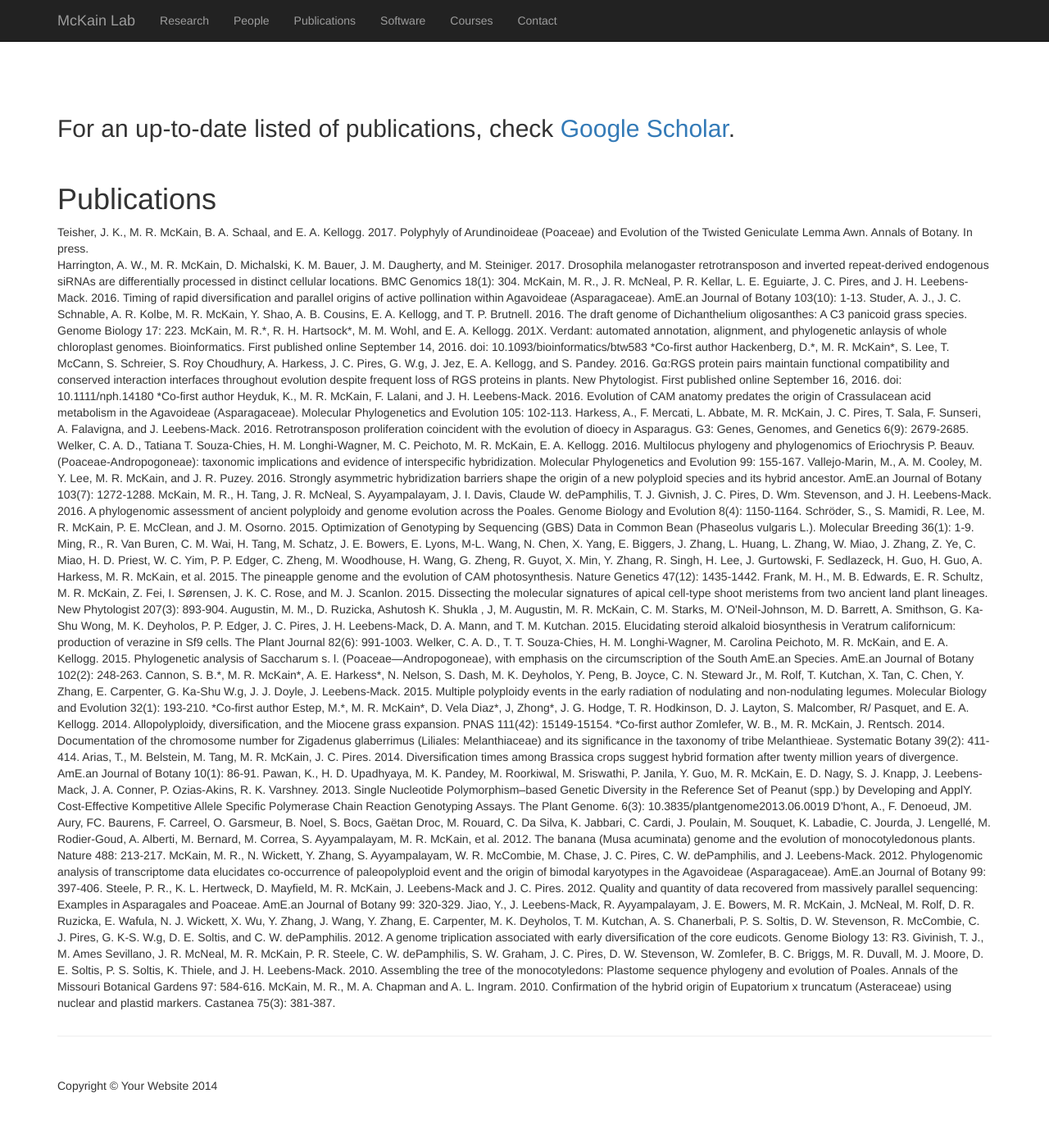
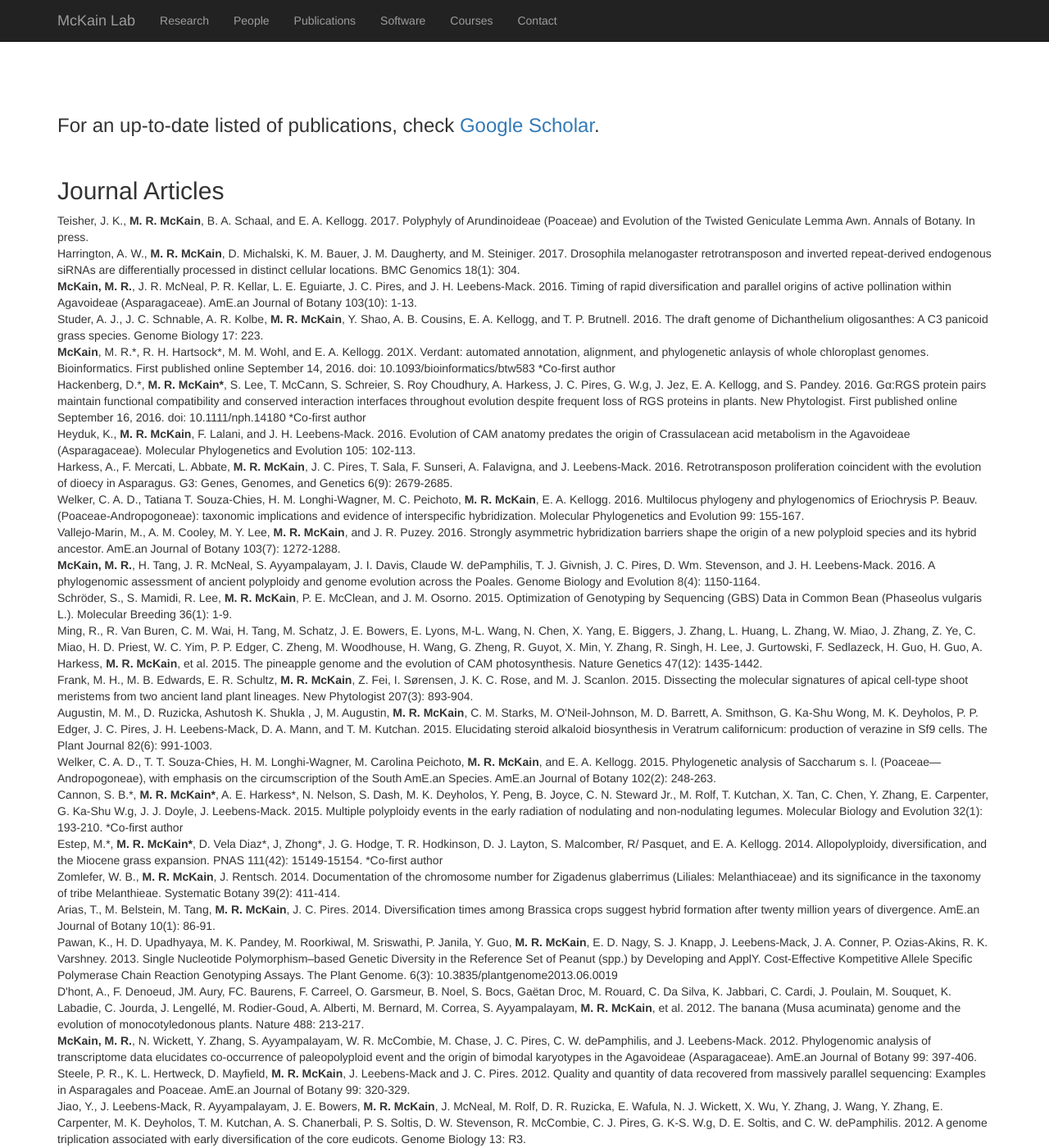
Before and after one commit to mrmckain/mrmckain.github.io, a Jekyll site: the page pubs.html, which Jekyll copies as it is, in a window 1280 px wide and 1400 px high. Shown: the whole window at 82% size. Built offline with Jekyll 4.4.1, drawn with Linux system fonts in a browser that asks for light colours; some of the changed text lies outside the part shown.

Commit message:
Spacing. Copyright change.

```diff
--- a/courses.html
+++ b/courses.html
@@ -103,7 +103,7 @@
         <footer>
             <div class="row">
                 <div class="col-lg-12">
-                    <p>Copyright &copy; Your Website 2014</p>
+                    <p>Copyright &copy; McKain Lab 2017</p>
                 </div>
             </div>
             <!-- /.row -->
--- a/index.html
+++ b/index.html
@@ -147,7 +147,7 @@
         <footer>
             <div class="row">
                 <div class="col-lg-12">
-                    <p>Copyright &copy; Your Website 2014</p>
+                    <p>Copyright &copy; McKain Lab 2017</p>
                 </div>
             </div>
             <!-- /.row -->
--- a/people.html
+++ b/people.html
@@ -91,7 +91,7 @@
 
         <div class="row">
             <div class="col-lg-12">
-               <br><img src="images/McKain_Picture.jpg" height="440" width="660">
+               <br><img src="images/McKain_Picture.jpg" height="320" width="480">
                <br>
                <h1>Principal Investigator</h1>
                <h2> Michael R. McKain, Ph.D.</h2>
@@ -106,7 +106,7 @@
         <footer>
             <div class="row">
                 <div class="col-lg-12">
-                    <p>Copyright &copy; Your Website 2014</p>
+                    <p>Copyright &copy; McKain Lab 2017</p>
                 </div>
             </div>
             <!-- /.row -->
--- a/pubs.html
+++ b/pubs.html
@@ -92,66 +92,66 @@
         <div class="row">
             <div class="col-lg-12">
                <br><br><br><br><br><br>
-               <h2>For an up-to-date listed of publications, check <a href="https://scholar.google.com/citations?user=bnUV-cwAAAAJ&hl=en">Google Scholar</a>.</h2>
+               <h3>For an up-to-date listed of publications, check <a href="https://scholar.google.com/citations?user=bnUV-cwAAAAJ&hl=en">Google Scholar</a>.</h3>
                <br>
-               <h1>Publications</h1>
-               <p>Teisher, J. K., M. R. McKain, B. A. Schaal, and E. A. Kellogg. 2017. Polyphyly of Arundinoideae (Poaceae) and Evolution of the Twisted Geniculate Lemma Awn. Annals of Botany.  In press.<br>
+               <h2>Journal Articles</h2>
+               <p>Teisher, J. K., <b>M. R. McKain</b>, B. A. Schaal, and E. A. Kellogg. 2017. Polyphyly of Arundinoideae (Poaceae) and Evolution of the Twisted Geniculate Lemma Awn. Annals of Botany.  In press.<br>
 
-Harrington, A. W., M. R. McKain, D. Michalski, K. M. Bauer, J. M. Daugherty, and M. Steiniger.  2017. Drosophila melanogaster retrotransposon and inverted repeat-derived endogenous siRNAs are differentially processed in distinct cellular locations. BMC Genomics 18(1): 304.
+Harrington, A. W., <b>M. R. McKain</b>, D. Michalski, K. M. Bauer, J. M. Daugherty, and M. Steiniger.  2017. Drosophila melanogaster retrotransposon and inverted repeat-derived endogenous siRNAs are differentially processed in distinct cellular locations. BMC Genomics 18(1): 304. <br>
 
-McKain, M. R., J. R. McNeal, P. R. Kellar, L. E. Eguiarte, J. C. Pires, and J. H. Leebens-Mack. 2016. Timing of rapid diversification and parallel origins of active pollination within Agavoideae (Asparagaceae). AmE.an Journal of Botany 103(10): 1-13.
+<b>McKain, M. R.</b>, J. R. McNeal, P. R. Kellar, L. E. Eguiarte, J. C. Pires, and J. H. Leebens-Mack. 2016. Timing of rapid diversification and parallel origins of active pollination within Agavoideae (Asparagaceae). AmE.an Journal of Botany 103(10): 1-13.<br>
 
-Studer, A. J., J.  C. Schnable, A. R. Kolbe, M. R. McKain, Y.  Shao, A. B. Cousins, E.  A. Kellogg, and T.  P. Brutnell. 2016. The draft genome of Dichanthelium oligosanthes: A C3 panicoid grass species. Genome Biology 17: 223.
+Studer, A. J., J.  C. Schnable, A. R. Kolbe, <b>M. R. McKain</b>, Y.  Shao, A. B. Cousins, E.  A. Kellogg, and T.  P. Brutnell. 2016. The draft genome of Dichanthelium oligosanthes: A C3 panicoid grass species. Genome Biology 17: 223.<br>
 
-McKain, M. R.*, R. H. Hartsock*, M.  M. Wohl, and E.  A. Kellogg. 201X. Verdant: automated annotation, alignment, and phylogenetic anlaysis of whole chloroplast genomes. Bioinformatics. First published online September 14, 2016. doi: 10.1093/bioinformatics/btw583
-*Co-first author
+<b>McKain</b>, M. R.*, R. H. Hartsock*, M.  M. Wohl, and E.  A. Kellogg. 201X. Verdant: automated annotation, alignment, and phylogenetic anlaysis of whole chloroplast genomes. Bioinformatics. First published online September 14, 2016. doi: 10.1093/bioinformatics/btw583
+*Co-first author<br>
 
-Hackenberg, D.*, M. R. McKain*, S. Lee, T. McCann, S. Schreier,  S. Roy Choudhury, A. Harkess, J. C. Pires, G. W.g, J.  Jez, E.  A. Kellogg, and S. Pandey. 2016. Gα:RGS protein pairs maintain functional compatibility and conserved interaction interfaces throughout evolution despite frequent loss of RGS proteins in plants. New Phytologist. First published online September 16, 2016. doi: 10.1111/nph.14180
-*Co-first author
+Hackenberg, D.*, <b>M. R. McKain*</b>, S. Lee, T. McCann, S. Schreier,  S. Roy Choudhury, A. Harkess, J. C. Pires, G. W.g, J.  Jez, E.  A. Kellogg, and S. Pandey. 2016. Gα:RGS protein pairs maintain functional compatibility and conserved interaction interfaces throughout evolution despite frequent loss of RGS proteins in plants. New Phytologist. First published online September 16, 2016. doi: 10.1111/nph.14180
+*Co-first author<br>
 
-Heyduk, K., M. R. McKain, F. Lalani, and J. H. Leebens-Mack. 2016. Evolution of CAM anatomy predates the origin of Crassulacean acid metabolism in the Agavoideae (Asparagaceae). Molecular Phylogenetics and Evolution 105: 102-113.
+Heyduk, K., <b>M. R. McKain</b>, F. Lalani, and J. H. Leebens-Mack. 2016. Evolution of CAM anatomy predates the origin of Crassulacean acid metabolism in the Agavoideae (Asparagaceae). Molecular Phylogenetics and Evolution 105: 102-113. <br>
 
-Harkess, A., F. Mercati, L. Abbate, M. R. McKain, J. C. Pires, T. Sala, F. Sunseri, A. Falavigna, and J. Leebens-Mack. 2016. Retrotransposon proliferation coincident with the evolution of dioecy in Asparagus. G3: Genes, Genomes, and Genetics 6(9): 2679-2685.
+Harkess, A., F. Mercati, L. Abbate, <b>M. R. McKain</b>, J. C. Pires, T. Sala, F. Sunseri, A. Falavigna, and J. Leebens-Mack. 2016. Retrotransposon proliferation coincident with the evolution of dioecy in Asparagus. G3: Genes, Genomes, and Genetics 6(9): 2679-2685.<br>
 
-Welker, C. A. D., Tatiana T. Souza-Chies, H. M. Longhi-Wagner, M. C. Peichoto, M. R. McKain, E.  A. Kellogg. 2016. Multilocus phylogeny and phylogenomics of Eriochrysis P. Beauv. (Poaceae-Andropogoneae): taxonomic implications and evidence of interspecific hybridization. Molecular Phylogenetics and Evolution 99: 155-167.
+Welker, C. A. D., Tatiana T. Souza-Chies, H. M. Longhi-Wagner, M. C. Peichoto, <b>M. R. McKain</b>, E.  A. Kellogg. 2016. Multilocus phylogeny and phylogenomics of Eriochrysis P. Beauv. (Poaceae-Andropogoneae): taxonomic implications and evidence of interspecific hybridization. Molecular Phylogenetics and Evolution 99: 155-167.<br>
 
-Vallejo-Marin, M., A. M. Cooley, M. Y. Lee, M. R. McKain, and J. R. Puzey. 2016. Strongly asymmetric hybridization barriers shape the origin of a new polyploid species and its hybrid ancestor. AmE.an Journal of Botany 103(7): 1272-1288.
+Vallejo-Marin, M., A. M. Cooley, M. Y. Lee, <b>M. R. McKain</b>, and J. R. Puzey. 2016. Strongly asymmetric hybridization barriers shape the origin of a new polyploid species and its hybrid ancestor. AmE.an Journal of Botany 103(7): 1272-1288.<br>
 
-McKain, M. R., H. Tang, J. R. McNeal, S. Ayyampalayam, J. I. Davis, Claude W. dePamphilis, T.  J. Givnish, J. C. Pires, D. Wm. Stevenson, and J. H. Leebens-Mack. 2016. A phylogenomic assessment of ancient polyploidy and genome evolution across the Poales. Genome Biology and Evolution 8(4): 1150-1164.
+<b>McKain, M. R.</b>, H. Tang, J. R. McNeal, S. Ayyampalayam, J. I. Davis, Claude W. dePamphilis, T.  J. Givnish, J. C. Pires, D. Wm. Stevenson, and J. H. Leebens-Mack. 2016. A phylogenomic assessment of ancient polyploidy and genome evolution across the Poales. Genome Biology and Evolution 8(4): 1150-1164.<br>
 
-Schröder, S., S. Mamidi, R. Lee, M. R. McKain, P. E. McClean, and J. M. Osorno. 2015. Optimization of Genotyping by Sequencing (GBS) Data in Common Bean (Phaseolus vulgaris L.).  Molecular Breeding 36(1): 1-9.
+Schröder, S., S. Mamidi, R. Lee, <b>M. R. McKain</b>, P. E. McClean, and J. M. Osorno. 2015. Optimization of Genotyping by Sequencing (GBS) Data in Common Bean (Phaseolus vulgaris L.).  Molecular Breeding 36(1): 1-9.<br>
 
-Ming, R., R. Van Buren, C. M. Wai, H. Tang, M. Schatz, J. E. Bowers, E. Lyons, M-L. Wang, N. Chen, X. Yang, E. Biggers, J. Zhang, L. Huang, L. Zhang, W. Miao, J. Zhang, Z. Ye, C. Miao, H. D. Priest, W. C. Yim, P. P. Edger, C. Zheng, M. Woodhouse, H. Wang, G. Zheng, R. Guyot, X. Min, Y. Zhang, R. Singh, H. Lee, J.  Gurtowski, F. Sedlazeck, H. Guo, H. Guo, A. Harkess, M. R. McKain, et al. 2015. The pineapple genome and the evolution of CAM photosynthesis. Nature Genetics 47(12): 1435-1442.
+Ming, R., R. Van Buren, C. M. Wai, H. Tang, M. Schatz, J. E. Bowers, E. Lyons, M-L. Wang, N. Chen, X. Yang, E. Biggers, J. Zhang, L. Huang, L. Zhang, W. Miao, J. Zhang, Z. Ye, C. Miao, H. D. Priest, W. C. Yim, P. P. Edger, C. Zheng, M. Woodhouse, H. Wang, G. Zheng, R. Guyot, X. Min, Y. Zhang, R. Singh, H. Lee, J.  Gurtowski, F. Sedlazeck, H. Guo, H. Guo, A. Harkess, <b>M. R. McKain</b>, et al. 2015. The pineapple genome and the evolution of CAM photosynthesis. Nature Genetics 47(12): 1435-1442.<br>
 
-Frank, M. H., M.  B. Edwards, E. R. Schultz, M. R. McKain, Z. Fei, I. Sørensen, J. K. C. Rose, and M. J. Scanlon. 2015. Dissecting the molecular signatures of apical cell-type shoot meristems from two ancient land plant lineages. New Phytologist 207(3): 893-904.
+Frank, M. H., M.  B. Edwards, E. R. Schultz, <b>M. R. McKain</b>, Z. Fei, I. Sørensen, J. K. C. Rose, and M. J. Scanlon. 2015. Dissecting the molecular signatures of apical cell-type shoot meristems from two ancient land plant lineages. New Phytologist 207(3): 893-904.<br>
 
-Augustin, M. M., D. Ruzicka, Ashutosh K. Shukla , J, M. Augustin, M. R.  McKain, C. M. Starks, M. O'Neil-Johnson, M. D. Barrett, A. Smithson, G. Ka-Shu Wong, M. K. Deyholos, P. P. Edger, J. C. Pires, J. H. Leebens-Mack, D. A. Mann, and T. M. Kutchan. 2015.  Elucidating steroid alkaloid biosynthesis in Veratrum californicum: production of verazine in Sf9 cells. The Plant Journal 82(6): 991-1003.
+Augustin, M. M., D. Ruzicka, Ashutosh K. Shukla , J, M. Augustin, <b>M. R.  McKain</b>, C. M. Starks, M. O'Neil-Johnson, M. D. Barrett, A. Smithson, G. Ka-Shu Wong, M. K. Deyholos, P. P. Edger, J. C. Pires, J. H. Leebens-Mack, D. A. Mann, and T. M. Kutchan. 2015.  Elucidating steroid alkaloid biosynthesis in Veratrum californicum: production of verazine in Sf9 cells. The Plant Journal 82(6): 991-1003.<br>
 
-Welker, C. A. D., T. T. Souza-Chies, H. M. Longhi-Wagner, M. Carolina Peichoto, M. R. McKain, and E.  A. Kellogg. 2015. Phylogenetic analysis of Saccharum s. l. (Poaceae—Andropogoneae), with emphasis on the circumscription of the South AmE.an Species.  AmE.an Journal of Botany 102(2): 248-263.
+Welker, C. A. D., T. T. Souza-Chies, H. M. Longhi-Wagner, M. Carolina Peichoto, <b>M. R. McKain</b>, and E.  A. Kellogg. 2015. Phylogenetic analysis of Saccharum s. l. (Poaceae—Andropogoneae), with emphasis on the circumscription of the South AmE.an Species.  AmE.an Journal of Botany 102(2): 248-263.<br>
 
-Cannon, S. B.*, M. R. McKain*, A. E. Harkess*,   N. Nelson, S. Dash, M. K. Deyholos, Y. Peng, B. Joyce, C. N. Steward Jr., M. Rolf, T. Kutchan, X. Tan, C. Chen, Y. Zhang, E. Carpenter, G. Ka-Shu W.g, J. J. Doyle, J. Leebens-Mack. 2015. Multiple polyploidy events in the early radiation of nodulating and non-nodulating legumes. Molecular Biology and Evolution 32(1): 193-210.
-*Co-first author
+Cannon, S. B.*, <b>M. R. McKain*</b>, A. E. Harkess*,   N. Nelson, S. Dash, M. K. Deyholos, Y. Peng, B. Joyce, C. N. Steward Jr., M. Rolf, T. Kutchan, X. Tan, C. Chen, Y. Zhang, E. Carpenter, G. Ka-Shu W.g, J. J. Doyle, J. Leebens-Mack. 2015. Multiple polyploidy events in the early radiation of nodulating and non-nodulating legumes. Molecular Biology and Evolution 32(1): 193-210.
+*Co-first author<br>
 
-Estep, M.*, M. R. McKain*, D. Vela Diaz*, J, Zhong*, J. G. Hodge, T. R. Hodkinson, D. J. Layton, S. Malcomber, R/ Pasquet, and E.  A. Kellogg. 2014. Allopolyploidy, diversification, and the Miocene grass expansion. PNAS 111(42): 15149-15154.
-*Co-first author
+Estep, M.*, <b>M. R. McKain*</b>, D. Vela Diaz*, J, Zhong*, J. G. Hodge, T. R. Hodkinson, D. J. Layton, S. Malcomber, R/ Pasquet, and E.  A. Kellogg. 2014. Allopolyploidy, diversification, and the Miocene grass expansion. PNAS 111(42): 15149-15154.
+*Co-first author<br>
 
-Zomlefer, W. B., M. R. McKain, J. Rentsch. 2014. Documentation of the chromosome number for Zigadenus glaberrimus (Liliales: Melanthiaceae) and its significance in the taxonomy of tribe Melanthieae. Systematic Botany 39(2): 411-414.
+Zomlefer, W. B., <b>M. R. McKain</b>, J. Rentsch. 2014. Documentation of the chromosome number for Zigadenus glaberrimus (Liliales: Melanthiaceae) and its significance in the taxonomy of tribe Melanthieae. Systematic Botany 39(2): 411-414.<br>
 
-Arias, T., M. Belstein, M. Tang, M. R. McKain, J. C. Pires. 2014. Diversification times among Brassica crops suggest hybrid formation after twenty million years of divergence.  AmE.an Journal of Botany 10(1): 86-91.
+Arias, T., M. Belstein, M. Tang, <b>M. R. McKain</b>, J. C. Pires. 2014. Diversification times among Brassica crops suggest hybrid formation after twenty million years of divergence.  AmE.an Journal of Botany 10(1): 86-91.<br>
 
-Pawan, K., H. D. Upadhyaya, M. K. Pandey, M. Roorkiwal, M. Sriswathi, P. Janila, Y. Guo, M. R. McKain, E. D. Nagy, S. J. Knapp, J.  Leebens-Mack, J. A. Conner, P. Ozias-Akins, R. K. Varshney. 2013.  Single Nucleotide Polymorphism–based Genetic Diversity in the Reference Set of Peanut (spp.) by Developing and ApplY.  Cost-Effective Kompetitive Allele Specific Polymerase Chain Reaction Genotyping Assays. The Plant Genome. 6(3): 10.3835/plantgenome2013.06.0019
+Pawan, K., H. D. Upadhyaya, M. K. Pandey, M. Roorkiwal, M. Sriswathi, P. Janila, Y. Guo, <b>M. R. McKain</b>, E. D. Nagy, S. J. Knapp, J.  Leebens-Mack, J. A. Conner, P. Ozias-Akins, R. K. Varshney. 2013.  Single Nucleotide Polymorphism–based Genetic Diversity in the Reference Set of Peanut (spp.) by Developing and ApplY.  Cost-Effective Kompetitive Allele Specific Polymerase Chain Reaction Genotyping Assays. The Plant Genome. 6(3): 10.3835/plantgenome2013.06.0019<br>
 
-D'hont, A., F. Denoeud, JM. Aury, FC. Baurens, F. Carreel, O. Garsmeur, B. Noel, S. Bocs, Gaëtan Droc, M. Rouard, C. Da Silva, K. Jabbari, C. Cardi, J. Poulain, M. Souquet, K. Labadie, C. Jourda, J. Lengellé, M. Rodier-Goud, A. Alberti, M. Bernard, M.  Correa, S. Ayyampalayam, M. R. McKain, et al.  2012. The banana (Musa acuminata) genome and the evolution of monocotyledonous plants.  Nature 488: 213-217.
+D'hont, A., F. Denoeud, JM. Aury, FC. Baurens, F. Carreel, O. Garsmeur, B. Noel, S. Bocs, Gaëtan Droc, M. Rouard, C. Da Silva, K. Jabbari, C. Cardi, J. Poulain, M. Souquet, K. Labadie, C. Jourda, J. Lengellé, M. Rodier-Goud, A. Alberti, M. Bernard, M.  Correa, S. Ayyampalayam, <b>M. R. McKain</b>, et al.  2012. The banana (Musa acuminata) genome and the evolution of monocotyledonous plants.  Nature 488: 213-217.<br>
 
-McKain, M. R., N. Wickett, Y. Zhang, S. Ayyampalayam, W. R. McCombie, M. Chase, J. C. Pires, C. W. dePamphilis, and J. Leebens-Mack.  2012. Phylogenomic analysis of transcriptome data elucidates co-occurrence of paleopolyploid event and the origin of bimodal karyotypes in the Agavoideae (Asparagaceae).  AmE.an Journal of Botany 99: 397-406.
+<b>McKain, M. R.</b>, N. Wickett, Y. Zhang, S. Ayyampalayam, W. R. McCombie, M. Chase, J. C. Pires, C. W. dePamphilis, and J. Leebens-Mack.  2012. Phylogenomic analysis of transcriptome data elucidates co-occurrence of paleopolyploid event and the origin of bimodal karyotypes in the Agavoideae (Asparagaceae).  AmE.an Journal of Botany 99: 397-406.<br>
 
-Steele, P. R., K. L. Hertweck, D. Mayfield, M. R. McKain, J. Leebens-Mack and J. C. Pires.  2012.  Quality and quantity of data recovered from massively parallel sequencing: Examples in Asparagales and Poaceae.  AmE.an Journal of Botany 99: 320-329.
+Steele, P. R., K. L. Hertweck, D. Mayfield, <b>M. R. McKain</b>, J. Leebens-Mack and J. C. Pires.  2012.  Quality and quantity of data recovered from massively parallel sequencing: Examples in Asparagales and Poaceae.  AmE.an Journal of Botany 99: 320-329.<br>
 
-Jiao, Y., J. Leebens-Mack, R. Ayyampalayam, J. E. Bowers, M. R. McKain, J. McNeal, M. Rolf, D. R. Ruzicka, E. Wafula, N. J. Wickett, X. Wu, Y. Zhang, J. Wang, Y. Zhang, E. Carpenter, M. K. Deyholos, T. M. Kutchan, A. S. Chanerbali, P. S. Soltis, D. W. Stevenson, R. McCombie, C. J. Pires, G. K-S. W.g, D. E. Soltis, and C. W. dePamphilis.  2012.  A genome triplication associated with early diversification of the core eudicots.  Genome Biology 13:  R3.
+Jiao, Y., J. Leebens-Mack, R. Ayyampalayam, J. E. Bowers, <b>M. R. McKain</b>, J. McNeal, M. Rolf, D. R. Ruzicka, E. Wafula, N. J. Wickett, X. Wu, Y. Zhang, J. Wang, Y. Zhang, E. Carpenter, M. K. Deyholos, T. M. Kutchan, A. S. Chanerbali, P. S. Soltis, D. W. Stevenson, R. McCombie, C. J. Pires, G. K-S. W.g, D. E. Soltis, and C. W. dePamphilis.  2012.  A genome triplication associated with early diversification of the core eudicots.  Genome Biology 13:  R3.<br>
 
-Givinish, T. J., M. Ames Sevillano, J. R. McNeal, M. R. McKain, P. R. Steele, C. W. dePamphilis, S. W. Graham, J. C. Pires, D. W. Stevenson, W. Zomlefer, B. C. Briggs, M. R. Duvall, M. J. Moore, D. E. Soltis, P. S. Soltis, K. Thiele, and J. H. Leebens-Mack.  2010.  Assembling the tree of the monocotyledons: Plastome sequence phylogeny and evolution of Poales.  Annals of the Missouri Botanical Gardens 97: 584-616.
+Givinish, T. J., M. Ames Sevillano, J. R. McNeal, <b>M. R. McKain</b>, P. R. Steele, C. W. dePamphilis, S. W. Graham, J. C. Pires, D. W. Stevenson, W. Zomlefer, B. C. Briggs, M. R. Duvall, M. J. Moore, D. E. Soltis, P. S. Soltis, K. Thiele, and J. H. Leebens-Mack.  2010.  Assembling the tree of the monocotyledons: Plastome sequence phylogeny and evolution of Poales.  Annals of the Missouri Botanical Gardens 97: 584-616.<br>
 
-McKain, M. R., M. A. Chapman and A. L. Ingram.  2010.  Confirmation of the hybrid origin of Eupatorium x truncatum (Asteraceae) using nuclear and plastid markers.  Castanea 75(3): 381-387.
+<b>McKain, M. R.</b>, M. A. Chapman and A. L. Ingram.  2010.  Confirmation of the hybrid origin of Eupatorium x truncatum (Asteraceae) using nuclear and plastid markers.  Castanea 75(3): 381-387.<br>
 </p>
 
             </div>
@@ -163,7 +163,7 @@ McKain, M. R., M. A. Chapman and A. L. Ingram.  2010.  Confirmation of the hybri
         <footer>
             <div class="row">
                 <div class="col-lg-12">
-                    <p>Copyright &copy; Your Website 2014</p>
+                    <p>Copyright &copy; McKain Lab 2017</p>
                 </div>
             </div>
             <!-- /.row -->
--- a/research.html
+++ b/research.html
@@ -103,7 +103,7 @@
         <footer>
             <div class="row">
                 <div class="col-lg-12">
-                    <p>Copyright &copy; Your Website 2014</p>
+                    <p>Copyright &copy; McKain Lab 2017</p>
                 </div>
             </div>
             <!-- /.row -->
--- a/software.html
+++ b/software.html
@@ -103,7 +103,7 @@
         <footer>
             <div class="row">
                 <div class="col-lg-12">
-                    <p>Copyright &copy; Your Website 2014</p>
+                    <p>Copyright &copy; McKain Lab 2017</p>
                 </div>
             </div>
             <!-- /.row -->
```
